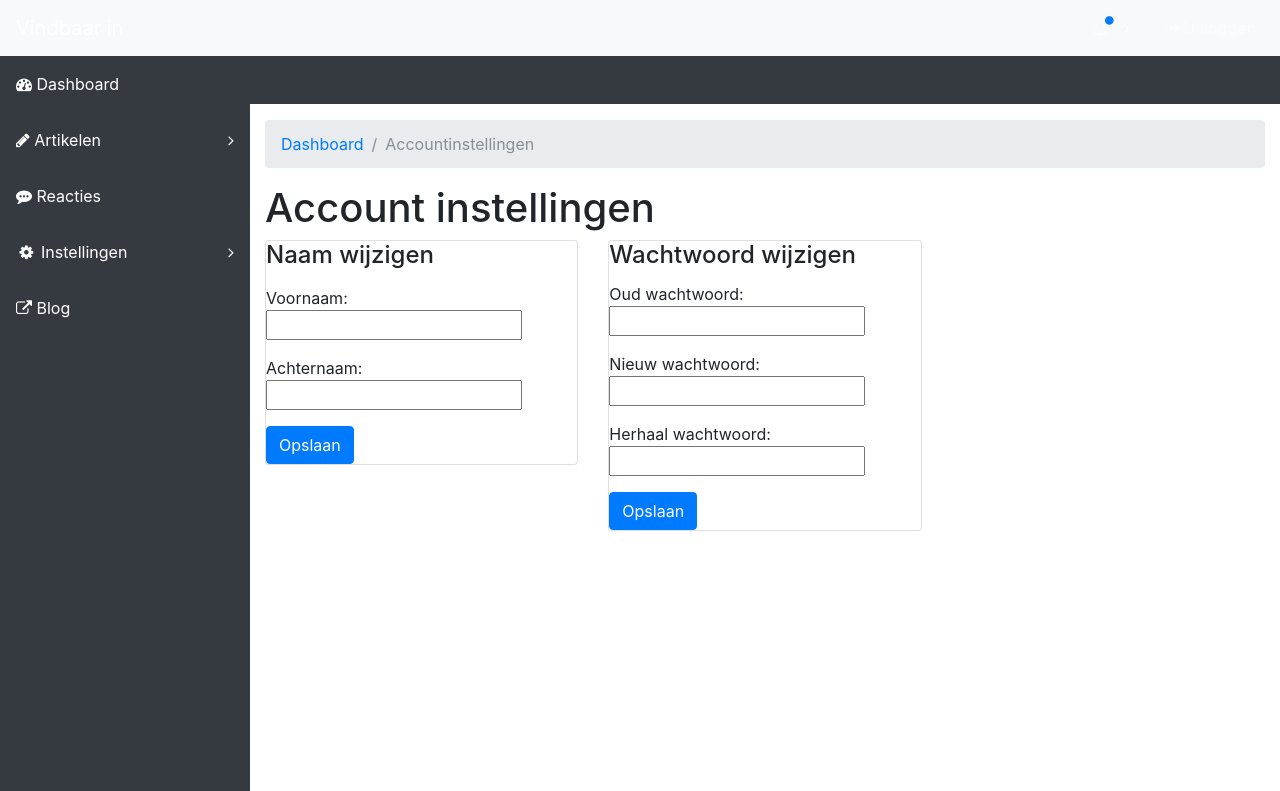
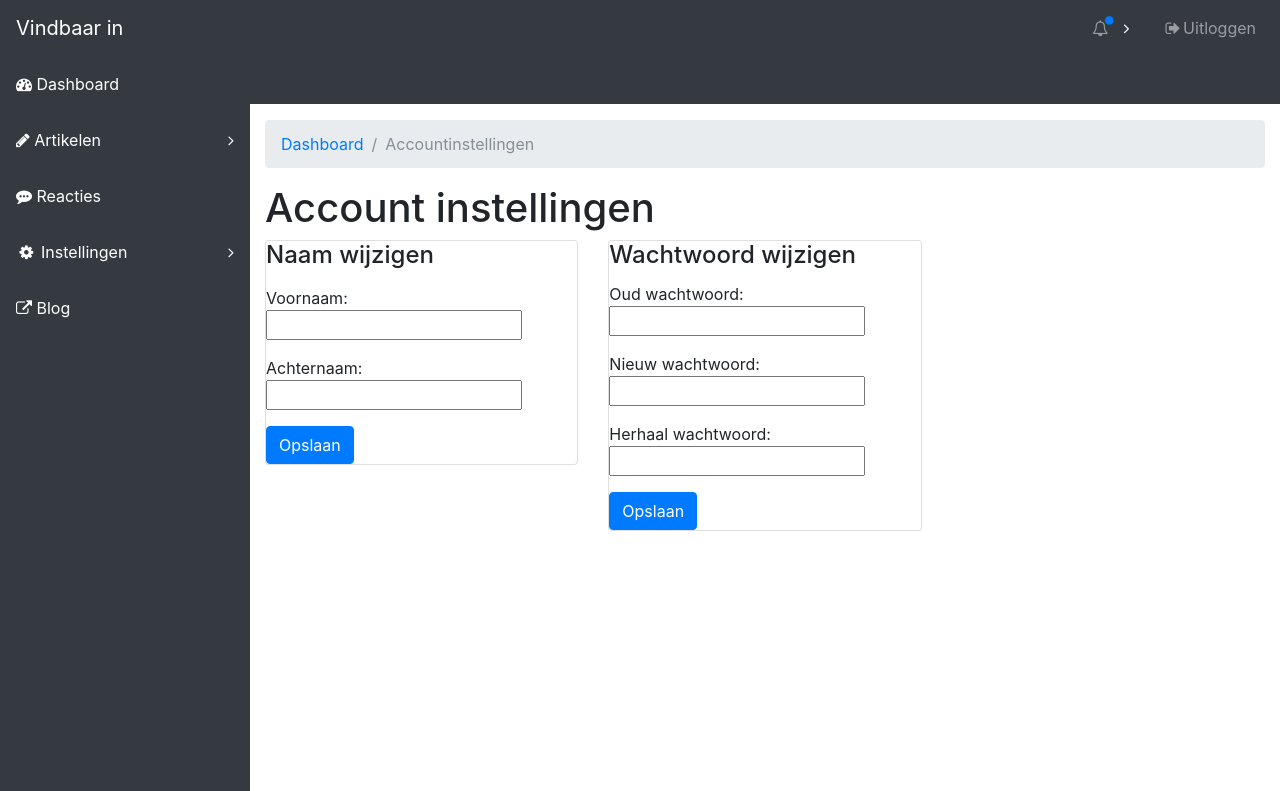
Before and after one commit to HofmanErik/KBS-project, a PHP site: page /admin/account.php in a window 1280 px wide. Shown: the top 791 px of the page. Run offline with PHP 8.4, Linux system fonts and the light colour scheme; data that the repository does not hold is empty; some libraries are stand-ins or nearby versions.

Commit message:
light naar dark

```diff
--- a/Blog/admin/header.php
+++ b/Blog/admin/header.php
@@ -18,7 +18,7 @@
 
 <body class="fixed-nav sticky-footer bg-dark" id="page-top">
   <!-- Navigation-->
-  <nav class="navbar navbar-expand-lg navbar-dark bg-light fixed-top" id="mainNav">
+  <nav class="navbar navbar-expand-lg navbar-dark bg-dark fixed-top" id="mainNav">
     <a class="navbar-brand" href="#">Vindbaar in</a>
     <button class="navbar-toggler navbar-toggler-right" type="button" data-toggle="collapse"
             data-target="#navbarResponsive" aria-controls="navbarResponsive"
```
